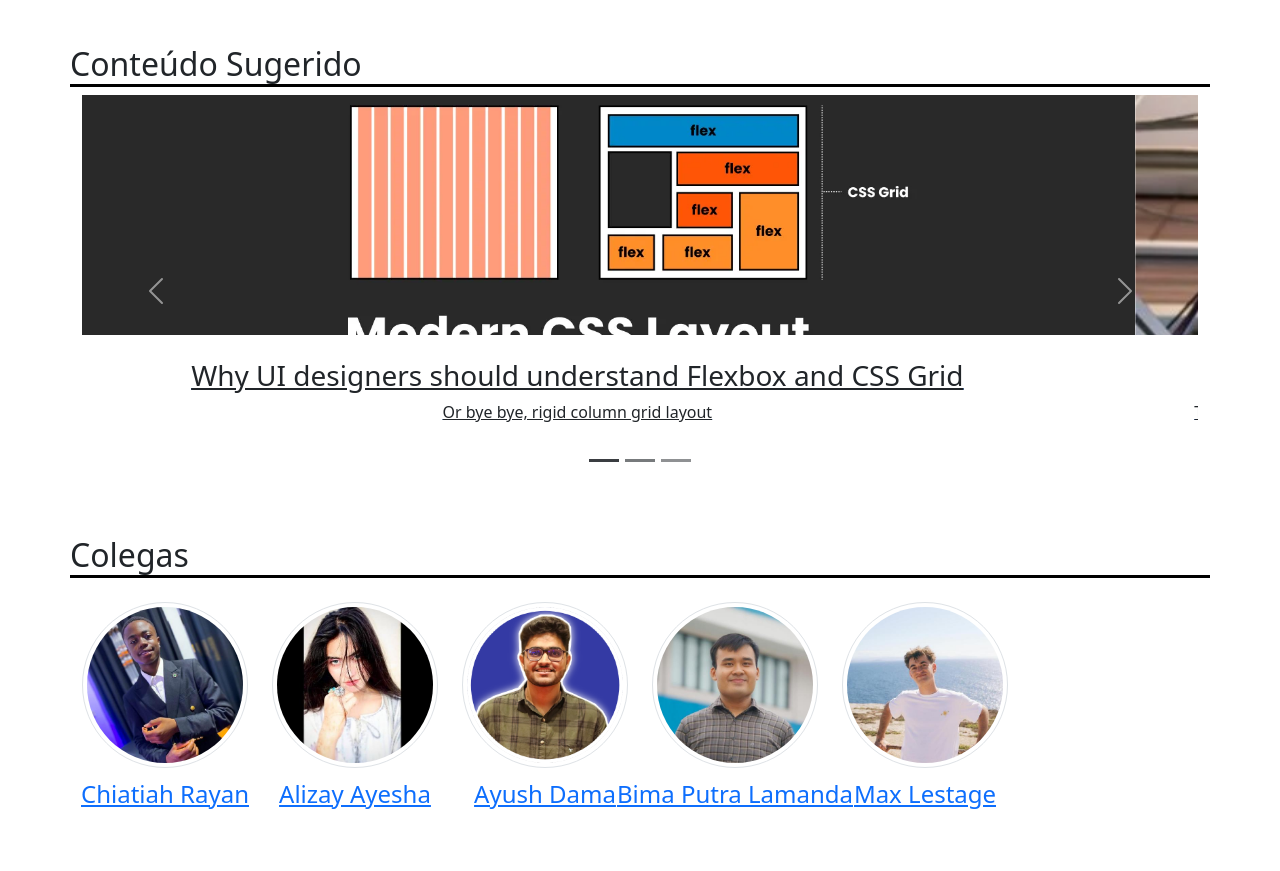
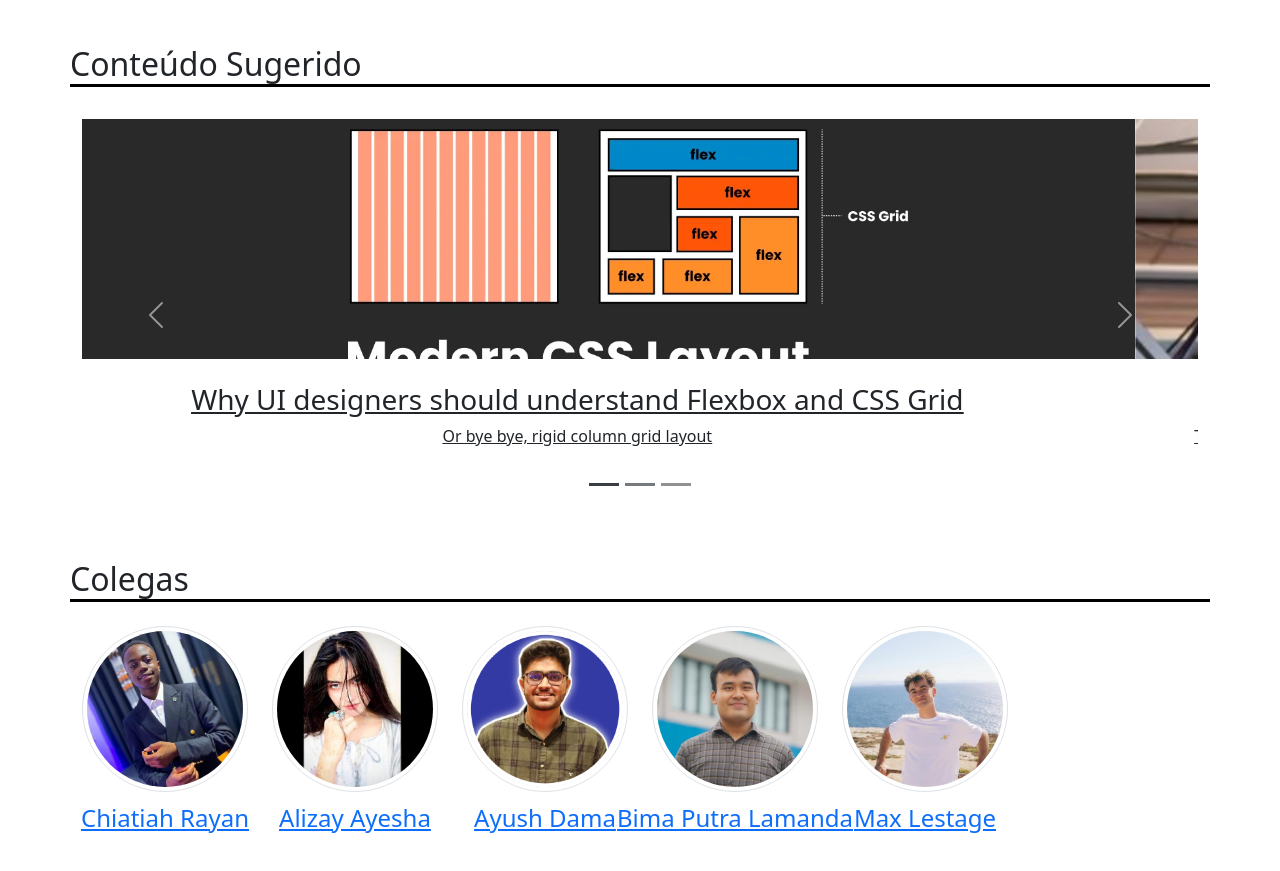
Before and after one commit to jaoppb/diw_tp, a plain HTML site: page index.html in a window 1280 px wide. Shown: the part 1606-2477 px from the top of the page. Drawn offline with nearby package versions, Linux system fonts and the light colour scheme.

Commit message:
fix: space between title and content

```diff
--- a/index.html
+++ b/index.html
@@ -307,7 +307,7 @@
             <div class="row">
                 <h2 class="p-0 border-bottom border-3 border-black">Conteúdo Sugerido</h2>
             </div>
-            <div class="row">
+            <div class="row mt-4">
                 <div id="suggested-content" class="carousel slide" data-bs-ride="carousel">
                     <div class="carousel-indicators">
                         <button type="button" data-bs-target="#suggested-content" data-bs-slide-to="0" class="active bg-dark" aria-label="Suggestion 1"></button>
```
